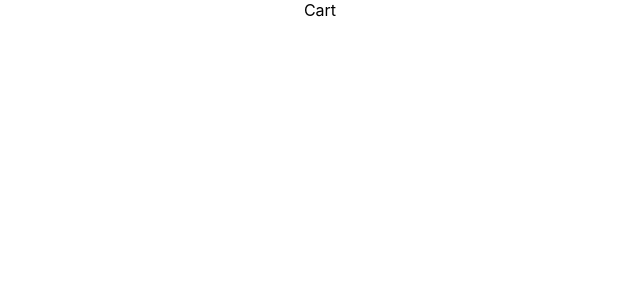
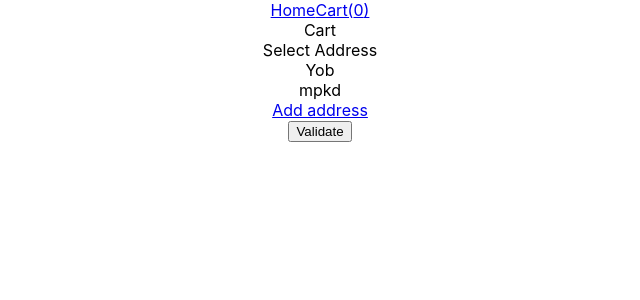
Before and after one commit to RemyKaloustian/bakery, a React (Create React App) app: page /cart in a window 1280 px wide. Shown: the top 300 px of the page, without its empty margins (320-960 px from the left). Built offline with nearby package versions, Linux system fonts and the light colour scheme.

Commit message:
Adding address selection in the Cart(not finished)

```diff
--- a/src/App.js
+++ b/src/App.js
@@ -5,6 +5,7 @@ import './App.css';
 import Home from "./components/Home";
 import Cart from "./components/Cart";
 import Food from "./components/Food";
+import AddressPage from './components/AddressPage';
 
 function App() {
   return (
@@ -13,6 +14,7 @@ function App() {
         <Route path="/" exact render={(props) => <Home />} />
         <Route path="/cart/" render={(props) => <Cart />} />
         <Route path="/food/:id" render={(props) => <Food /> } />
+        <Route path="/address/" render={(props) => <AddressPage />} />
       </Router>
     </div>
   );
--- a/src/actions/actions.js
+++ b/src/actions/actions.js
@@ -3,7 +3,8 @@ import {
   TOGGLE_REMOVE_FROM_CART,
   CHANGE_QUANTITY,
   RESET_CART_REDUCER,
-  CLEAN_REMOVED_ITEMS
+  CLEAN_REMOVED_ITEMS,
+  ADD_ADDRESS,
 } from './constants';
 
 export const addToCart = (item) => ({
@@ -30,3 +31,8 @@ export const resetCartReducer = () => ({
 export const cleanRemovedItems = () => ({
   type: CLEAN_REMOVED_ITEMS,
 })
+
+export const addAddress = (address) => ({
+  type: ADD_ADDRESS,
+  address,
+})
--- a/src/actions/constants.js
+++ b/src/actions/constants.js
@@ -3,3 +3,4 @@ export const TOGGLE_REMOVE_FROM_CART='TOGGLE_REMOVE_FROM_CART';
 export const CHANGE_QUANTITY='CHANGE_QUANTITY';
 export const RESET_CART_REDUCER='RESET_CART_REDUCER';
 export const CLEAN_REMOVED_ITEMS='CLEAN_REMOVED_ITEMS';
+export const ADD_ADDRESS='ADD_ADDRESS';
--- /dev/null
+++ b/src/components/AddressPage.js
@@ -0,0 +1,36 @@
+import React from "react";
+import { connect } from 'react-redux';
+import debug from "../utils/debug";
+import { addAddress } from "../actions/actions";
+class AddressPage extends React.Component {
+    constructor(){
+        super();
+        this.state = { address: ''};
+    }
+
+  render() {
+    debug.log('addresspage props', this.props);
+    return (
+      <div>
+        Add address
+        <input placeholder="address" onChange={(e)=>{this.updateAddress(e)}}/>
+        <button onClick={()=> this.addAddress()}>Validate</button>
+      </div>
+    );
+  }
+
+  updateAddress = (e) => {
+    debug.log('event', e.target.value);
+    this.setState({ address: e.target.value});
+  }
+
+  addAddress = () => {
+    this.props.addAddress(this.state.address);
+  }
+}//class
+
+const mapDispatchToProps = {
+  addAddress,
+};
+
+export default connect(null, mapDispatchToProps)(AddressPage);
--- a/src/components/Cart.js
+++ b/src/components/Cart.js
@@ -3,27 +3,36 @@ import { connect } from 'react-redux';
 import CartItem from "./CartItem";
 import { cleanRemovedItems } from '../actions/actions';
 import debug from '../utils/debug';
+import NavbarMenu from "./NavbarMenu";
+import CartAddressSelection from "./CartAddressSelection";
 
 class Cart extends React.Component {
 
   constructor(){
     super();
-    this.state = {hasRenderedOnce: false};
+    this.state = { hasRenderedOnce: false };
   }
 
   render() {
     if(!this.state.hasRenderedOnce){
       this.props.cleanRemovedItems();
-      this.setState({hasRenderedOnce: true});
+      this.setState({ hasRenderedOnce: true });
     }
 
     debug.log('Cart loaded', this.props.cart);
     return (
-      <div className="shopping-list">
-        Cart
-        {this.props.cart.map(function(item, index){
-          return <CartItem {...item}/>;
-        })}
+      <div>
+      <NavbarMenu/>
+        <div>
+          Cart
+          {this.props.cart.map(function(item, index){
+            return <CartItem {...item}/>;
+          })}
+        </div>
+          <CartAddressSelection/>
+        <div>
+          <button>Validate</button>
+        </div>
       </div>
     );
   }
@@ -39,5 +48,4 @@ const mapDispatchToProps = {
   cleanRemovedItems,
 };
 
-
 export default connect(mapStateToProps, mapDispatchToProps)(Cart)
--- /dev/null
+++ b/src/components/CartAddress.js
@@ -0,0 +1,17 @@
+import React from "react";
+import { connect } from 'react-redux';
+import debug from "../utils/debug";
+
+class CartAddress extends React.Component {
+
+  render() {
+    debug.log('addresses in cart selection', this.props);
+    return (
+      <div>
+       {this.props.address}
+      </div>
+    );
+  }
+}//class
+
+export default CartAddress;
--- /dev/null
+++ b/src/components/CartAddressSelection.js
@@ -0,0 +1,34 @@
+import React from "react";
+import { connect } from 'react-redux';
+import debug from "../utils/debug";
+import CartAddress from "./CartAddress";
+import { Link } from 'react-router-dom';
+
+class CartAddressSelection extends React.Component {
+
+  render() {
+    debug.log('addresses in cart selection', this.props);
+    return (
+      <div>
+        Select Address
+        {this.props.addresses.length > 0 ?
+          this.props.addresses.map(function(item, index){
+            return <CartAddress address={item}/>;
+          })
+        :
+        <p>No adresses available</p>
+        }
+        <Link to="/address" params={{ testvalue: "hello" }}>Add address</Link>
+      </div>
+    );
+  }
+}//class
+
+function mapStateToProps(state){
+  debug.log('in cartaddressselection', state);
+  return {
+    addresses: state.addressReducer,
+  };
+}
+
+export default connect(mapStateToProps)(CartAddressSelection);
--- a/src/components/Home.js
+++ b/src/components/Home.js
@@ -1,7 +1,7 @@
 import React from "react";
 import { connect } from 'react-redux';
-import FoodItem from './FoodItem'
-import { Link } from 'react-router-dom'
+import FoodItem from './FoodItem';
+import NavbarMenu from './NavbarMenu';
 import debug from '../utils/debug';
 
 class Home extends React.Component {
@@ -9,8 +9,8 @@ class Home extends React.Component {
   render() {
     debug.log('Starting props', this.props);
     return (
-      <div className="shopping-list">
-        <Link to="/cart">Cart</Link>
+      <div>
+        <NavbarMenu/>
         {this.props.food.map(function(name, index){
           return <FoodItem name={name}/>;
         })}
--- /dev/null
+++ b/src/components/NavbarMenu.js
@@ -0,0 +1,29 @@
+import React from "react";
+import { connect } from 'react-redux';
+import { Link } from 'react-router-dom';
+import debug from "../utils/debug";
+
+class NavbarMenu extends React.Component {
+
+  render() {
+      debug.log('in navbar', this.props.cart);
+    return (
+      <div >
+        <Link to="/">Home</Link>
+        <Link to="/cart">Cart({this.props.cart.length})</Link>
+      </div>
+    );
+  }
+}//class
+
+//When you want something from the store,
+// use mapStateToProps
+// choose the reducer from which you want to choose
+// select the data (in this case 'food') from the props (see 'render()')
+function mapStateToProps(state){
+    return {
+      cart: state.cartReducer,
+    };
+  }
+
+export default connect(mapStateToProps)(NavbarMenu);
--- /dev/null
+++ b/src/redux/reducers/addressReducer.js
@@ -0,0 +1,19 @@
+import { ADD_ADDRESS } from "../../actions/constants";
+import debug from "../../utils/debug";
+//temporary, will have its own file
+const addresses = [
+    'Yob', 'mpkd',
+    ];
+
+
+  const addressReducer = (state = addresses, action) => {
+    switch (action.type) {
+      case ADD_ADDRESS:
+        debug.log('Adding an address in reducer', action.address);
+        return [...state, action.address];
+      default:
+        return state;
+    }
+  };
+
+  export default addressReducer;
--- a/src/redux/reducers/reducers.js
+++ b/src/redux/reducers/reducers.js
@@ -1,9 +1,11 @@
 import { combineReducers } from 'redux';
 import foodReducer from './foodReducer';
 import cartReducer from './cartReducer';
+import addressReducer from './addressReducer';
 
 //Combining all the reducers that will be used in the app
 export const reducers = combineReducers({
   foodReducer,
   cartReducer,
+  addressReducer,
 });
```
